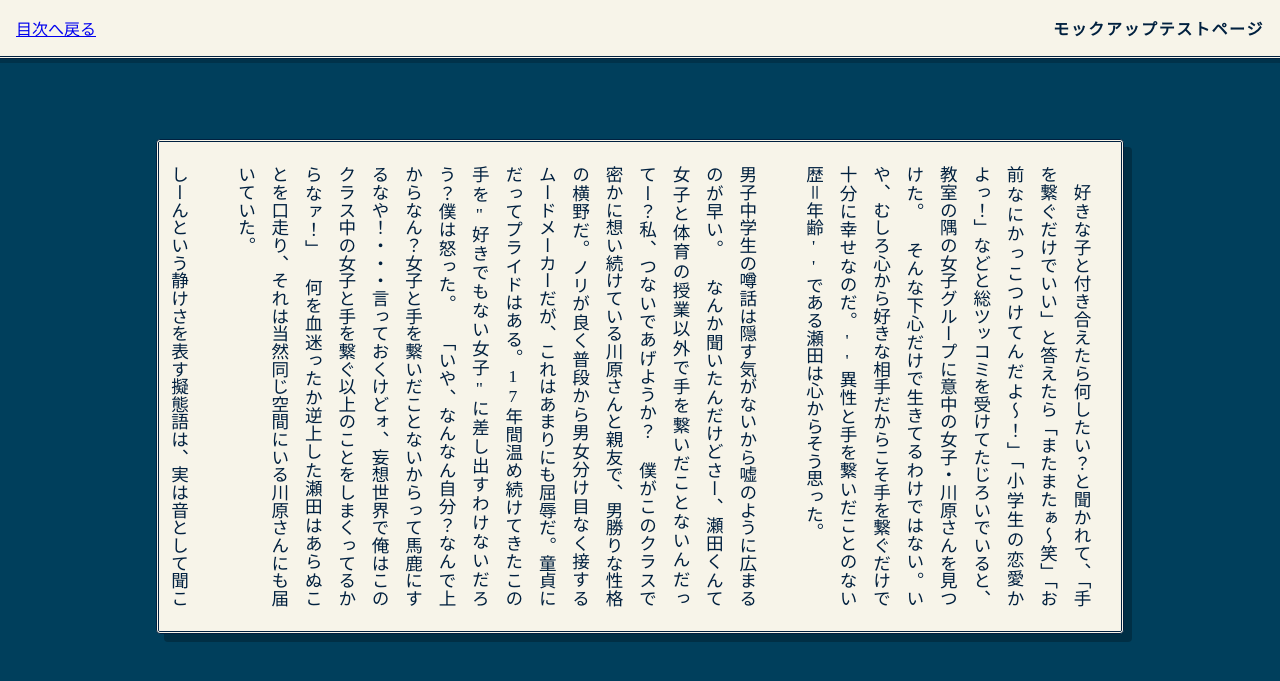
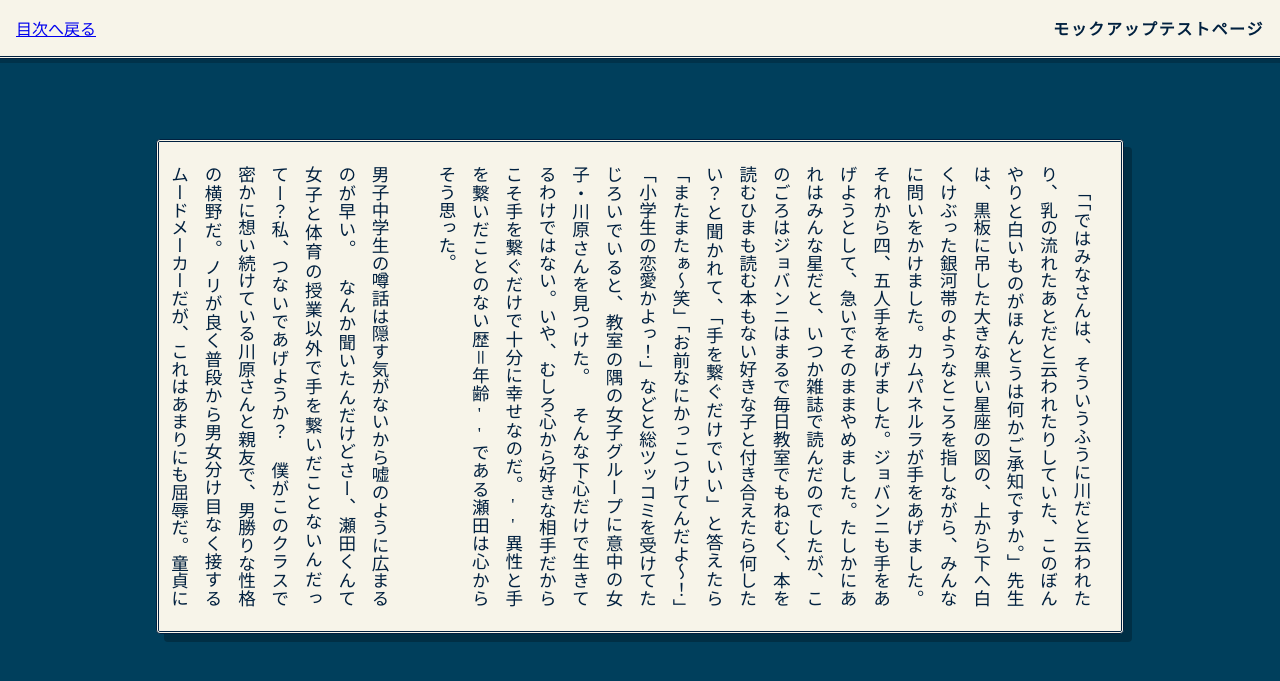
Before and after one commit to REMriaTV/HandtoHand, a Jekyll site: the page built from docs/manuscript/test-manuscript.md, in a window 1280 px wide and 900 px high. Shown: the top 681 px of the window. Built offline with Jekyll 4.4.1, drawn with Linux system fonts in a browser that asks for light colours.

Commit message:
銀河鉄道の夜を挿入
カードの高さ調整用

```diff
--- a/docs/manuscript/test-manuscript.md
+++ b/docs/manuscript/test-manuscript.md
@@ -3,7 +3,7 @@ layout: manuscript_v2  # ★ここで新しいレイアウトを指定
 title: "モックアップテストページ"
 ---
 
-<p>好きな子と付き合えたら何したい？と聞かれて、「手を繋ぐだけでいい」と答えたら「またまたぁ〜笑」「お前なにかっこつけてんだよ〜！」「小学生の恋愛かよっ！」などと総ツッコミを受けてたじろいでいると、教室の隅の女子グループに意中の女子・川原さんを見つけた。 そんな下心だけで生きてるわけではない。いや、むしろ心から好きな相手だからこそ手を繋ぐだけで十分に幸せなのだ。''異性と手を繋いだことのない歴＝年齢''である瀬田は心からそう思った。<br>
+<p>「「ではみなさんは、そういうふうに川だと云われたり、乳の流れたあとだと云われたりしていた、このぼんやりと白いものがほんとうは何かご承知ですか。」先生は、黒板に吊した大きな黒い星座の図の、上から下へ白くけぶった銀河帯のようなところを指しながら、みんなに問いをかけました。カムパネルラが手をあげました。それから四、五人手をあげました。ジョバンニも手をあげようとして、急いでそのままやめました。たしかにあれはみんな星だと、いつか雑誌で読んだのでしたが、このごろはジョバンニはまるで毎日教室でもねむく、本を読むひまも読む本もない好きな子と付き合えたら何したい？と聞かれて、「手を繋ぐだけでいい」と答えたら「またまたぁ〜笑」「お前なにかっこつけてんだよ〜！」「小学生の恋愛かよっ！」などと総ツッコミを受けてたじろいでいると、教室の隅の女子グループに意中の女子・川原さんを見つけた。 そんな下心だけで生きてるわけではない。いや、むしろ心から好きな相手だからこそ手を繋ぐだけで十分に幸せなのだ。''異性と手を繋いだことのない歴＝年齢''である瀬田は心からそう思った。<br>
     <br>男子中学生の噂話は隠す気がないから嘘のように広まるのが早い。 なんか聞いたんだけどさー、瀬田くんて女子と体育の授業以外で手を繋いだことないんだってー？私、つないであげようか？ 僕がこのクラスで密かに想い続けている川原さんと親友で、男勝りな性格の横野だ。ノリが良く普段から男女分け目なく接するムードメーカーだが、これはあまりにも屈辱だ。童貞にだってプライドはある。17年間温め続けてきたこの手を"好きでもない女子"に差し出すわけないだろう？僕は怒った。 「いや、なんなん自分？なんで上からなん？女子と手を繋いだことないからって馬鹿にするなや！・・・言っておくけどォ、妄想世界で俺はこのクラス中の女子と手を繋ぐ以上のことをしまくってるからなァ！」 何を血迷ったか逆上した瀬田はあらぬことを口走り、それは当然同じ空間にいる川原さんにも届いていた。<br>
     <br>しーんという静けさを表す擬態語は、実は音として聞こえる擬音語だったようで、教室中が凍りつく中最初に物音を立てたのはあの川原さんだった。大きな音を立てて椅子を引くと、まるで耐えきれないというように教室を走り出ていった。瀬田が呆然と教室の出口を見ていると、バチンっと強烈な雷が落ちたかのような衝撃が頭を襲った。 「あんた何言ってんの！？バッカじゃないのマジで！」 横野はバレー部仕込みのアタック動作で男子の頭にツッコミを入れるから、笑いも起きるがその分ダメージも大きい。 「痛ってーな！リンゴ！ニュートンじゃないんだから引力利用して頭たたくなや！」 横野とは小学校から一緒なだけに、あだ名の志保リンを文字ってリンゴと呼んでいる。 「それを言うなら重力でしょ！高さによって重力加速度がプラスされるのよ」 まさかの''手つなぎ童貞''が発覚した上にオチまでついて再び賑やかさを取り戻したクラスに、３時限目のチャイムが鳴った。</p>
 <p>歴史の授業を受け持つクボセンの代わりに同じ社会科だが公民を担当するザキヤマが教室に現れると、やにわに白い紙を前列の生徒に配布した。 「えー、久保先生は風邪でお休みです。なのでこの時間は自習としまーす。自習内容は好きな歴史の時代について、各自リサーチしたことをレポートにして提出してくださーい。」 ザキヤマはそれだけ言うと教卓の椅子にどかっと腰を下ろした。大半の生徒は自習というワードにぬか喜びしたが学年主任を兼ねる山崎先生が教室に居残ることを知って意気消沈した。だが瀬田はそれよりも先ほど教室を飛び出したきり戻ってこない川原さんのことが気になって仕方なかった。<br>
```
